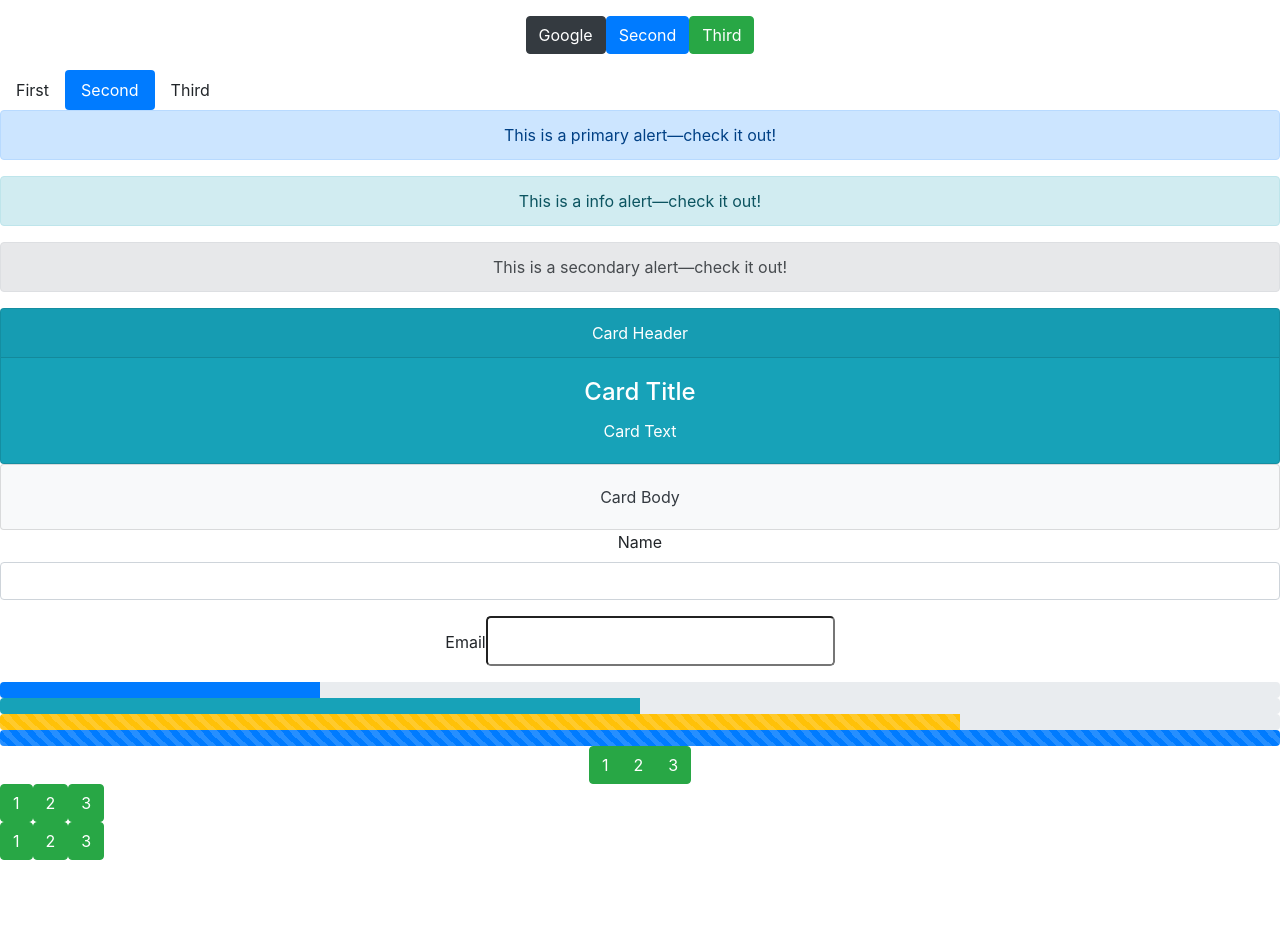
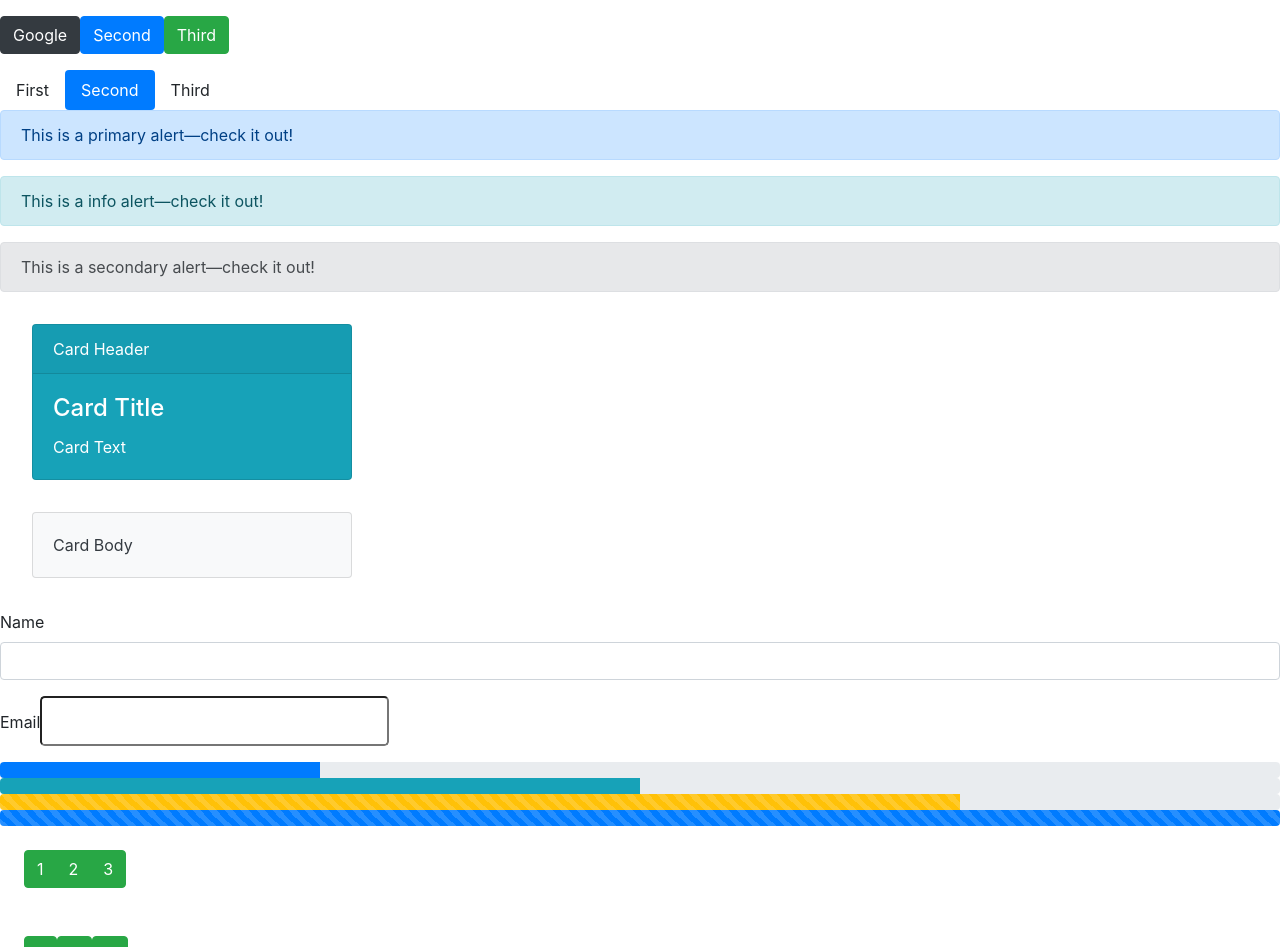
Before and after one commit to julia-/react-bootstrap-components, a React (Create React App) app: page / in a window 1280 px wide. Shown: the top 947 px of the page. Before the commit the page ends 860 px from the top, so only its background shows below. Built offline with nearby package versions, Linux system fonts and the light colour scheme.

Commit message:
update component styles

```diff
--- a/src/App.css
+++ b/src/App.css
@@ -1,28 +1,12 @@
-.App {
-  text-align: center;
+.card {
+  max-width: 20rem;
+  margin: 2em;
 }
 
-.App-logo {
-  animation: App-logo-spin infinite 20s linear;
-  height: 80px;
+.btn-group {
+  margin: 1.5em;
 }
 
-.App-header {
-  background-color: #222;
-  height: 150px;
-  padding: 20px;
-  color: white;
+.btn-toolbar {
+  margin: 1.5em;
 }
-
-.App-title {
-  font-size: 1.5em;
-}
-
-.App-intro {
-  font-size: large;
-}
-
-@keyframes App-logo-spin {
-  from { transform: rotate(0deg); }
-  to { transform: rotate(360deg); }
-}
```
